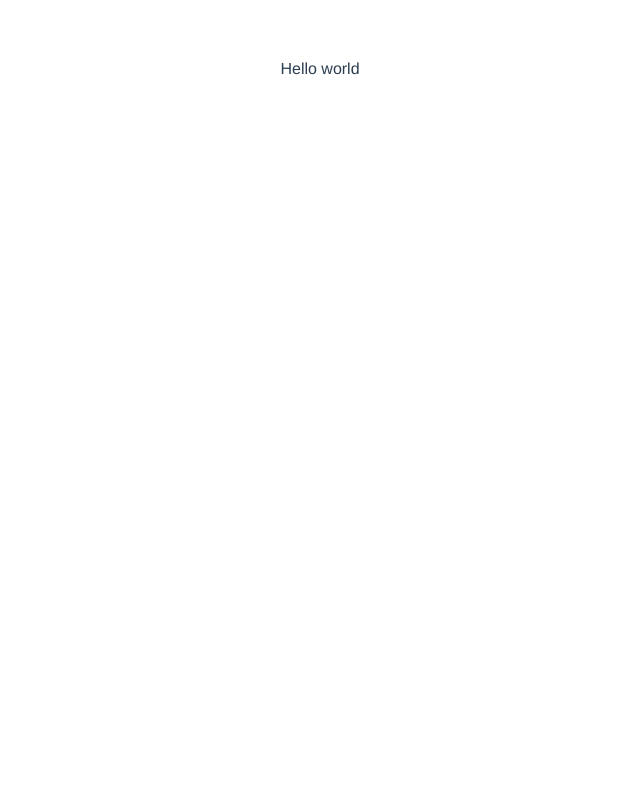
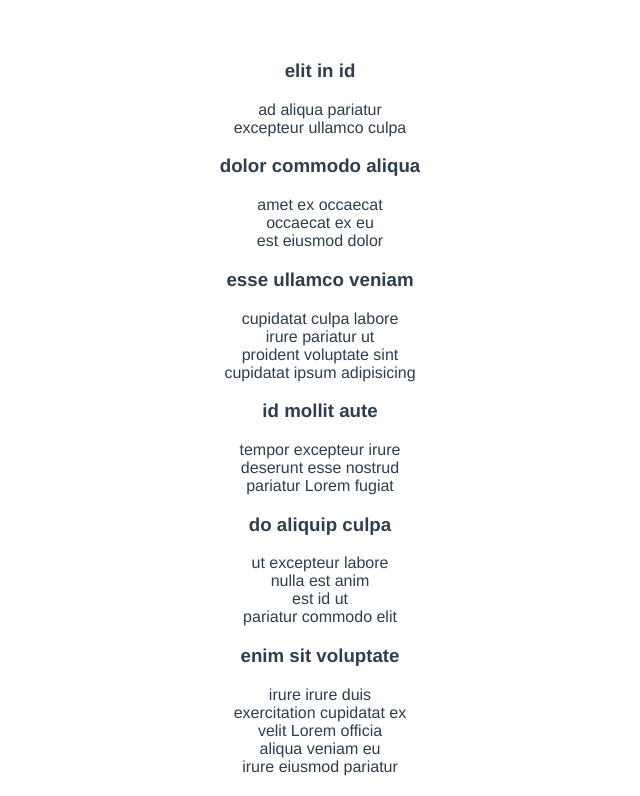
Before and after one commit to CeliaCha/cartocahors, a Vue app: page / in a window 1280 px wide. Shown: the top 796 px of the page, without its empty margins (320-960 px from the left). Built offline with nearby package versions, Linux system fonts and the light colour scheme.

Commit message:
Add menu propotype

```diff
--- a/src/App.vue
+++ b/src/App.vue
@@ -1,13 +1,19 @@
 <template>
   <div id="app">
-    Hello world
+    <Menu/>
   </div>
 </template>
 
 <script>
 
+import Menu from './components/Menu'
+
 export default {
   name: 'App',
+      components: {
+      Menu,
+    },
+
 }
 </script>
 
--- /dev/null
+++ b/src/components/Menu.vue
@@ -0,0 +1,62 @@
+<template>
+    <div>
+        <div v-for="item in list" :key="item.name">
+            <h3>{{ item.name }}</h3>
+            <Subcategorie :data="item"/>
+        </div>
+
+
+    </div>
+</template>
+
+<script>
+import Subcategorie from './Subcategorie'
+import json from "../assets/places.json";
+
+export default {
+  name: "Menu",
+  components : {
+      Subcategorie
+  },
+  data() {
+    return {
+      list: json
+    };
+  },
+  mounted() {
+    // DEV
+    // for (let item in this.list) {
+    //   console.log(this.list[item].name);
+    // }
+    console.log(this.categoriesNames);
+    console.log(this.subcategories);
+    console.log(this.places);
+  },
+  computed: {
+    categoriesNames() {
+        let categoriesNames = []
+        for (let item in this.list) {
+            categoriesNames.push(this.list[item].name)
+        }
+        return categoriesNames
+    },
+    subcategories() {
+      let subcategories = [];
+      for (let item in this.list) {
+        subcategories.push(this.list[item].children);
+      }
+      return subcategories;
+    },
+    places() {
+      let places = [];
+      for (let item in this.subcategories) {
+        places.push(this.subcategories[item].places);
+      }
+      return places;
+    }
+  }
+};
+</script>
+
+<style scoped>
+</style>
--- /dev/null
+++ b/src/components/Subcategorie.vue
@@ -0,0 +1,25 @@
+<template>
+    <div>
+        <div v-for="item in data.children" :key="item.name" @click='selectSubCat(item)'>
+            {{ item.name }}
+        </div>
+    </div>
+</template>
+
+<script>
+    export default {
+        name : 'Subcategorie',
+        props : ['data'],
+        methods: {
+            selectSubCat(places) {
+                console.log(places)
+                this.$emit('categorySelected', places)
+            }
+        },
+
+    }
+</script>
+
+<style scoped>
+
+</style>
```
Also changed, not shown: src/components/Categories.vue (added, +15 -0 lines).
